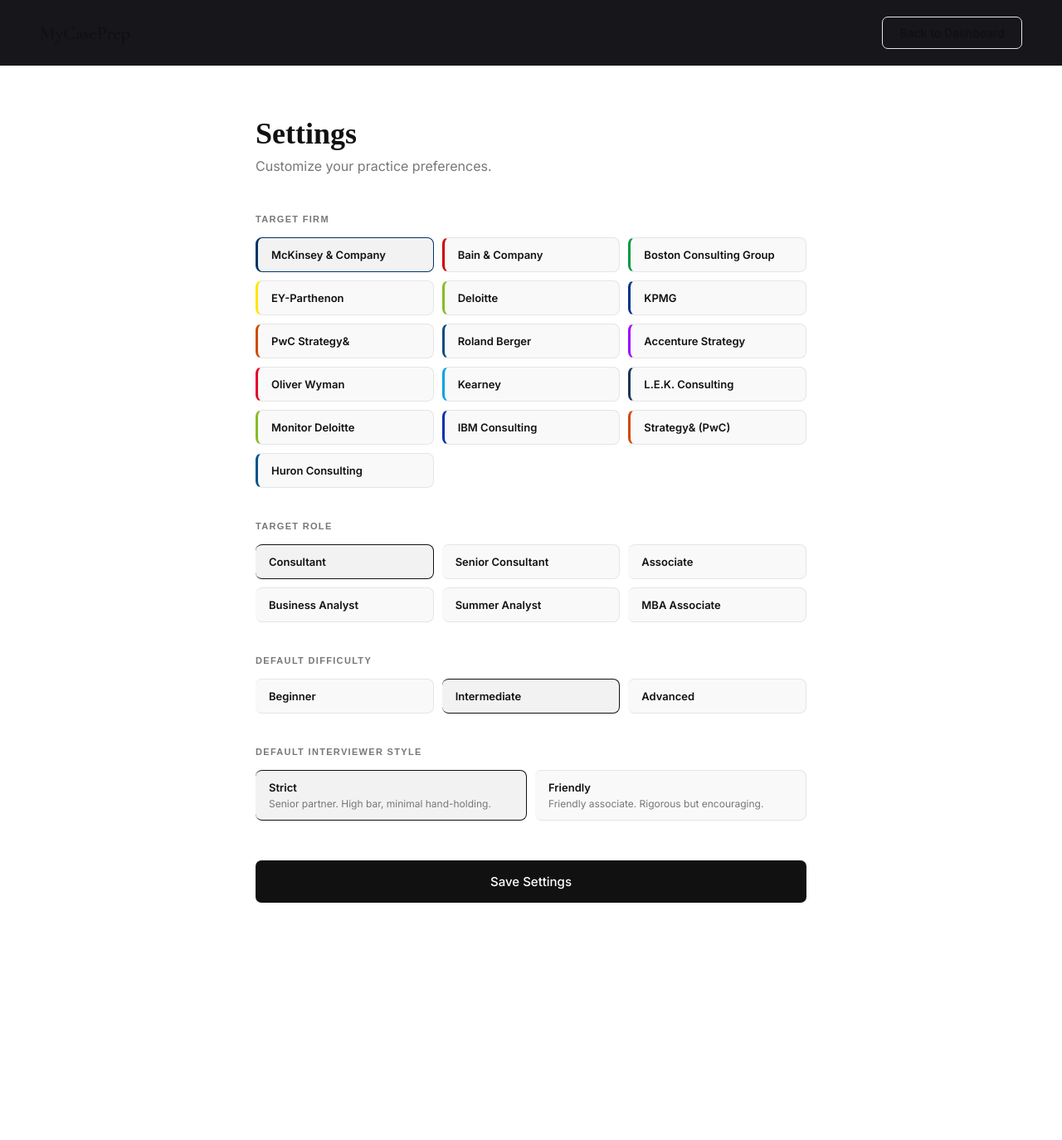
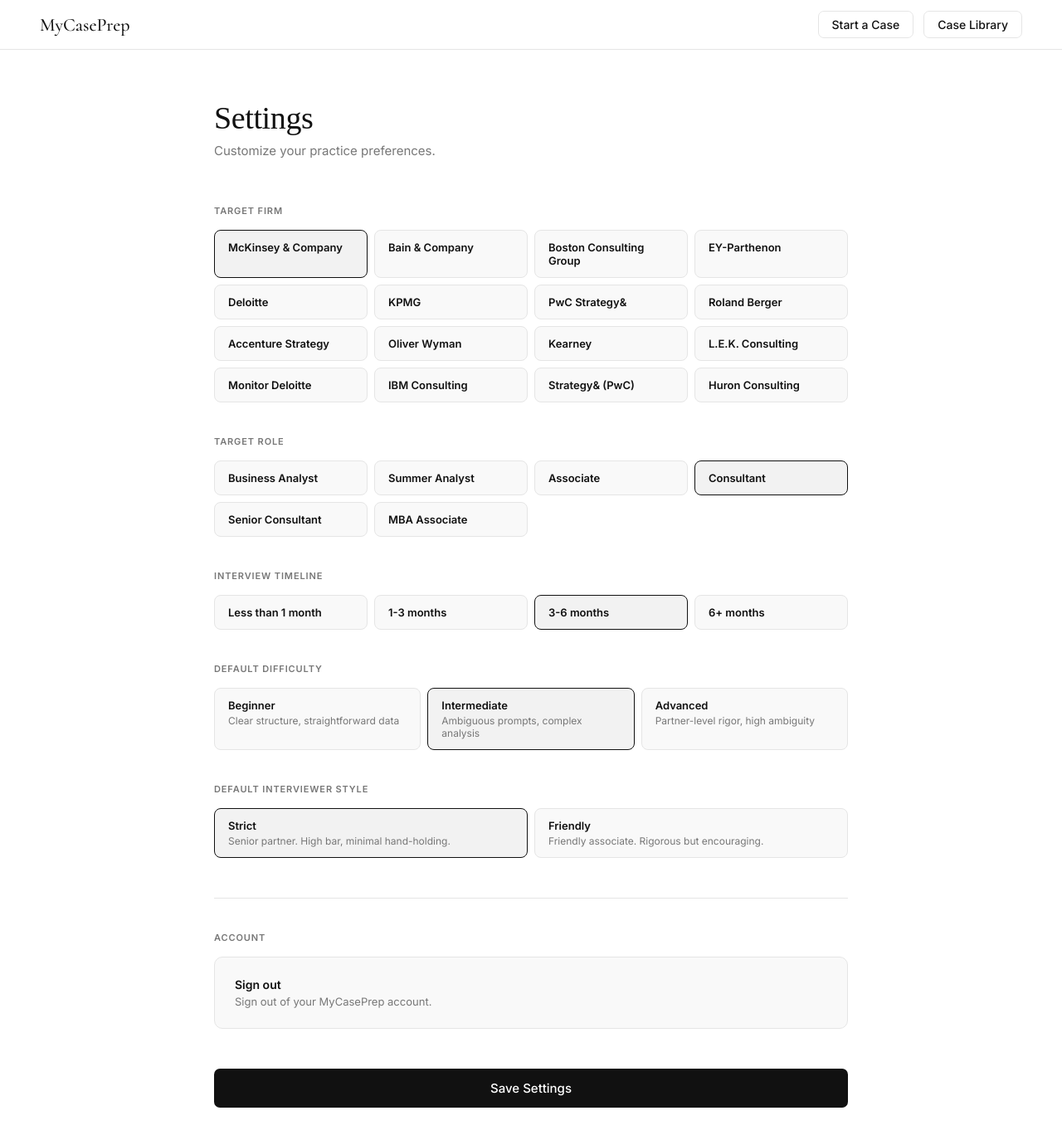
Before and after one commit to parkvince/mycaseprep, a Next.js app: page /settings in a window 1280 px wide. Shown: the top 1374 px of the page at 83% size. Before the commit the page ends 1148 px from the top, so only its background shows below. Built offline with nearby package versions, Linux system fonts and the light colour scheme; no server answers.

Commit message:
feat: redesign settings page with account info, timeline, and consistent styling

```diff
--- a/src/app/settings/page.tsx
+++ b/src/app/settings/page.tsx
@@ -1,106 +1,195 @@
 "use client";
 
 import { useRouter } from "next/navigation";
-import { useState } from "react";
+import { useState, useEffect } from "react";
 import { motion } from "framer-motion";
+import { useUser, UserButton } from "@clerk/nextjs";
+import { FIRM_CONFIGS } from "@/lib/prompts/firms";
 import { FirmKey, Difficulty } from "@/types";
-import { FIRM_CONFIGS } from "@/lib/prompts/firms";
 
 export default function SettingsPage() {
   const router = useRouter();
+  const { user } = useUser();
 
   const [targetFirm, setTargetFirm] = useState<FirmKey>("mckinsey");
   const [targetRole, setTargetRole] = useState("Consultant");
   const [defaultDifficulty, setDefaultDifficulty] = useState<Difficulty>("intermediate");
   const [defaultPersonality, setDefaultPersonality] = useState<"strict" | "friendly">("strict");
+  const [interviewTimeline, setInterviewTimeline] = useState("3-6 months");
   const [saved, setSaved] = useState(false);
 
   const firmEntries = Object.entries(FIRM_CONFIGS) as [FirmKey, typeof FIRM_CONFIGS[FirmKey]][];
 
-  const difficulties: Difficulty[] = ["beginner", "intermediate", "advanced"];
-
-  const roles = [
-    "Consultant",
-    "Senior Consultant",
-    "Associate",
-    "Business Analyst",
-    "Summer Analyst",
-    "MBA Associate",
-  ];
+  useEffect(() => {
+    const stored = localStorage.getItem("mycaseprep_settings");
+    if (stored) {
+      const s = JSON.parse(stored);
+      if (s.targetFirm) setTargetFirm(s.targetFirm);
+      if (s.targetRole) setTargetRole(s.targetRole);
+      if (s.defaultDifficulty) setDefaultDifficulty(s.defaultDifficulty);
+      if (s.defaultPersonality) setDefaultPersonality(s.defaultPersonality);
+      if (s.interviewTimeline) setInterviewTimeline(s.interviewTimeline);
+    }
+  }, []);
 
   const handleSave = () => {
-    localStorage.setItem("settings", JSON.stringify({
+    localStorage.setItem("mycaseprep_settings", JSON.stringify({
       targetFirm,
       targetRole,
       defaultDifficulty,
       defaultPersonality,
+      interviewTimeline,
     }));
     setSaved(true);
     setTimeout(() => setSaved(false), 2000);
   };
 
+  const roles = [
+    "Business Analyst",
+    "Summer Analyst",
+    "Associate",
+    "Consultant",
+    "Senior Consultant",
+    "MBA Associate",
+  ];
+
+  const timelines = [
+    "Less than 1 month",
+    "1-3 months",
+    "3-6 months",
+    "6+ months",
+  ];
+
+  const difficulties: { label: string; value: Difficulty; desc: string }[] = [
+    { label: "Beginner", value: "beginner", desc: "Clear structure, straightforward data" },
+    { label: "Intermediate", value: "intermediate", desc: "Ambiguous prompts, complex analysis" },
+    { label: "Advanced", value: "advanced", desc: "Partner-level rigor, high ambiguity" },
+  ];
+
   const sectionLabel: React.CSSProperties = {
     fontSize: "11px",
-    fontWeight: 700,
-    letterSpacing: "0.12em",
+    fontWeight: 600,
+    letterSpacing: "0.08em",
     textTransform: "uppercase",
     color: "var(--text-secondary)",
     marginBottom: "16px",
-    fontFamily: "DM Sans, sans-serif",
+    fontFamily: "Inter, sans-serif",
   };
 
-  const optionCard = (selected: boolean, color?: string): React.CSSProperties => ({
+  const optionCard = (selected: boolean): React.CSSProperties => ({
     padding: "12px 16px",
     borderRadius: "8px",
-    border: `1px solid ${selected ? (color ?? "var(--accent)") : "var(--border)"}`,
+    border: `1px solid ${selected ? "#111111" : "var(--border)"}`,
     background: selected ? "var(--bg-elevated)" : "var(--bg-card)",
     cursor: "pointer",
     transition: "all 0.15s",
-    borderLeft: color ? `3px solid ${color}` : undefined,
   });
 
   return (
     <main style={{ minHeight: "100vh", background: "var(--bg)", color: "var(--text-primary)" }}>
+      {/* Navbar */}
       <nav style={{
         display: "flex",
         justifyContent: "space-between",
         alignItems: "center",
-        padding: "20px 48px",
+        padding: "0 48px",
+        height: "60px",
         borderBottom: "1px solid var(--border)",
         position: "sticky",
         top: 0,
-        background: "rgba(10,10,15,0.95)",
-        backdropFilter: "blur(10px)",
+        background: "rgba(255,255,255,0.98)",
         zIndex: 100,
       }}>
         <span
-          style={{ fontFamily: "Cormorant, serif", fontSize: "22px", fontWeight: 700, cursor: "pointer" }}
-          onClick={() => router.push("/dashboard")}
+          style={{
+            fontFamily: "Cormorant, serif",
+            fontSize: "22px",
+            fontWeight: 500,
+            color: "#111111",
+            cursor: "pointer",
+          }}
+          onClick={() => router.push("/")}
         >
           MyCasePrep
         </span>
-        <button className="btn-secondary" onClick={() => router.push("/dashboard")}>
-          Back to Dashboard
-        </button>
+        <div style={{ display: "flex", gap: "12px", alignItems: "center" }}>
+          <button
+            className="btn-secondary"
+            style={{ padding: "7px 16px" }}
+            onClick={() => router.push("/dashboard")}
+          >
+            Start a Case
+          </button>
+          <button
+            className="btn-secondary"
+            style={{ padding: "7px 16px" }}
+            onClick={() => router.push("/library")}
+          >
+            Case Library
+          </button>
+          <UserButton />
+        </div>
       </nav>
 
-      <div style={{ maxWidth: "760px", margin: "0 auto", padding: "60px 48px" }}>
-        <motion.div initial={{ opacity: 0, y: 20 }} animate={{ opacity: 1, y: 0 }}>
-          <h1 style={{ fontSize: "clamp(24px, 3vw, 36px)", marginBottom: "8px" }}>
-            Settings
-          </h1>
-          <p style={{ color: "var(--text-secondary)", marginBottom: "48px" }}>
-            Customize your practice preferences.
-          </p>
+      <div style={{ maxWidth: "860px", margin: "0 auto", padding: "60px 48px" }}>
+        <motion.div initial={{ opacity: 0, y: 16 }} animate={{ opacity: 1, y: 0 }}>
+
+          {/* Header */}
+          <div style={{
+            display: "flex",
+            justifyContent: "space-between",
+            alignItems: "flex-start",
+            marginBottom: "56px",
+          }}>
+            <div>
+              <h1 style={{
+                fontSize: "clamp(26px, 3vw, 38px)",
+                fontWeight: 400,
+                marginBottom: "8px",
+                letterSpacing: "-0.01em",
+              }}>
+                Settings
+              </h1>
+              <p style={{ color: "var(--text-secondary)", fontSize: "15px" }}>
+                Customize your practice preferences.
+              </p>
+            </div>
+
+            {/* Account Info */}
+            {user && (
+              <div className="card" style={{
+                padding: "16px 20px",
+                display: "flex",
+                alignItems: "center",
+                gap: "12px",
+              }}>
+                <UserButton />
+                <div>
+                  <p style={{ fontSize: "14px", fontWeight: 600, marginBottom: "2px" }}>
+                    {user.firstName
+                      ? `${user.firstName} ${user.lastName ?? ""}`
+                      : user.emailAddresses[0].emailAddress}
+                  </p>
+                  <p style={{ fontSize: "12px", color: "var(--text-secondary)" }}>
+                    {user.emailAddresses[0].emailAddress}
+                  </p>
+                </div>
+              </div>
+            )}
+          </div>
 
           {/* Target Firm */}
           <div style={{ marginBottom: "40px" }}>
             <p style={sectionLabel}>Target Firm</p>
-            <div style={{ display: "grid", gridTemplateColumns: "repeat(auto-fill, minmax(180px, 1fr))", gap: "10px" }}>
+            <div style={{
+              display: "grid",
+              gridTemplateColumns: "repeat(auto-fill, minmax(180px, 1fr))",
+              gap: "8px",
+            }}>
               {firmEntries.map(([key, config]) => (
                 <div
                   key={key}
-                  style={optionCard(targetFirm === key, config.color)}
+                  style={optionCard(targetFirm === key)}
                   onClick={() => setTargetFirm(key)}
                 >
                   <div style={{ fontSize: "13px", fontWeight: 600 }}>{config.name}</div>
@@ -112,7 +201,11 @@
           {/* Target Role */}
           <div style={{ marginBottom: "40px" }}>
             <p style={sectionLabel}>Target Role</p>
-            <div style={{ display: "grid", gridTemplateColumns: "repeat(auto-fill, minmax(180px, 1fr))", gap: "10px" }}>
+            <div style={{
+              display: "grid",
+              gridTemplateColumns: "repeat(auto-fill, minmax(180px, 1fr))",
+              gap: "8px",
+            }}>
               {roles.map((role) => (
                 <div
                   key={role}
@@ -125,17 +218,42 @@
             </div>
           </div>
 
+          {/* Interview Timeline */}
+          <div style={{ marginBottom: "40px" }}>
+            <p style={sectionLabel}>Interview Timeline</p>
+            <div style={{
+              display: "grid",
+              gridTemplateColumns: "repeat(4, 1fr)",
+              gap: "8px",
+            }}>
+              {timelines.map((t) => (
+                <div
+                  key={t}
+                  style={optionCard(interviewTimeline === t)}
+                  onClick={() => setInterviewTimeline(t)}
+                >
+                  <div style={{ fontSize: "13px", fontWeight: 600 }}>{t}</div>
+                </div>
+              ))}
+            </div>
+          </div>
+
           {/* Default Difficulty */}
           <div style={{ marginBottom: "40px" }}>
             <p style={sectionLabel}>Default Difficulty</p>
-            <div style={{ display: "grid", gridTemplateColumns: "repeat(3, 1fr)", gap: "10px" }}>
+            <div style={{ display: "grid", gridTemplateColumns: "repeat(3, 1fr)", gap: "8px" }}>
               {difficulties.map((d) => (
                 <div
-                  key={d}
-                  style={optionCard(defaultDifficulty === d)}
-                  onClick={() => setDefaultDifficulty(d)}
+                  key={d.value}
+                  style={optionCard(defaultDifficulty === d.value)}
+                  onClick={() => setDefaultDifficulty(d.value)}
                 >
-                  <div style={{ fontSize: "13px", fontWeight: 600, textTransform: "capitalize" }}>{d}</div>
+                  <div style={{ fontSize: "13px", fontWeight: 600, marginBottom: "3px" }}>
+                    {d.label}
+                  </div>
+                  <div style={{ fontSize: "12px", color: "var(--text-secondary)" }}>
+                    {d.desc}
+                  </div>
                 </div>
               ))}
             </div>
@@ -144,29 +262,63 @@
           {/* Default Interviewer Style */}
           <div style={{ marginBottom: "48px" }}>
             <p style={sectionLabel}>Default Interviewer Style</p>
-            <div style={{ display: "grid", gridTemplateColumns: "repeat(2, 1fr)", gap: "10px" }}>
+            <div style={{ display: "grid", gridTemplateColumns: "repeat(2, 1fr)", gap: "8px" }}>
               {(["strict", "friendly"] as const).map((p) => (
                 <div
                   key={p}
                   style={optionCard(defaultPersonality === p)}
                   onClick={() => setDefaultPersonality(p)}
                 >
-                  <div style={{ fontSize: "13px", fontWeight: 600, textTransform: "capitalize" }}>{p}</div>
-                  <div style={{ fontSize: "12px", color: "var(--text-secondary)", marginTop: "4px" }}>
-                    {p === "strict" ? "Senior partner. High bar, minimal hand-holding." : "Friendly associate. Rigorous but encouraging."}
+                  <div style={{ fontSize: "13px", fontWeight: 600, textTransform: "capitalize", marginBottom: "3px" }}>
+                    {p}
+                  </div>
+                  <div style={{ fontSize: "12px", color: "var(--text-secondary)" }}>
+                    {p === "strict"
+                      ? "Senior partner. High bar, minimal hand-holding."
+                      : "Friendly associate. Rigorous but encouraging."}
                   </div>
                 </div>
               ))}
             </div>
           </div>
 
+          {/* Divider */}
+          <div style={{
+            borderTop: "1px solid var(--border)",
+            marginBottom: "40px",
+          }} />
+
+          {/* Danger Zone */}
+          <div style={{ marginBottom: "48px" }}>
+            <p style={sectionLabel}>Account</p>
+            <div className="card" style={{ padding: "24px" }}>
+              <div style={{
+                display: "flex",
+                justifyContent: "space-between",
+                alignItems: "center",
+              }}>
+                <div>
+                  <p style={{ fontSize: "14px", fontWeight: 600, marginBottom: "4px" }}>
+                    Sign out
+                  </p>
+                  <p style={{ fontSize: "13px", color: "var(--text-secondary)" }}>
+                    Sign out of your MyCasePrep account.
+                  </p>
+                </div>
+                <UserButton />
+              </div>
+            </div>
+          </div>
+
+          {/* Save */}
           <button
-            className="btn-primary glow"
-            style={{ width: "100%", padding: "16px", fontSize: "15px" }}
+            className="btn-primary"
+            style={{ width: "100%", padding: "14px", fontSize: "15px" }}
             onClick={handleSave}
           >
             {saved ? "Saved!" : "Save Settings"}
           </button>
+
         </motion.div>
       </div>
     </main>
```
